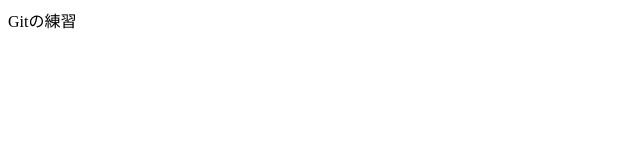
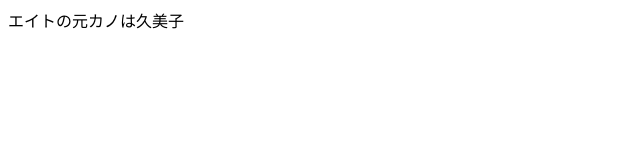
Before and after one commit to ew1992/Git_Practice, a plain HTML site: page index.html in a window 1280 px wide. Shown: the whole page, without its empty margins (0-640 px from the left). Drawn offline with Linux system fonts and the light colour scheme.

Commit message:
文言を変更した

```diff
--- a/index.html
+++ b/index.html
@@ -7,6 +7,6 @@
     <title>Document</title>
 </head>
 <body>
-    <div>Gitの練習</div>
+    <div>エイトの元カノは久美子</div>
 </body>
 </html>
```
